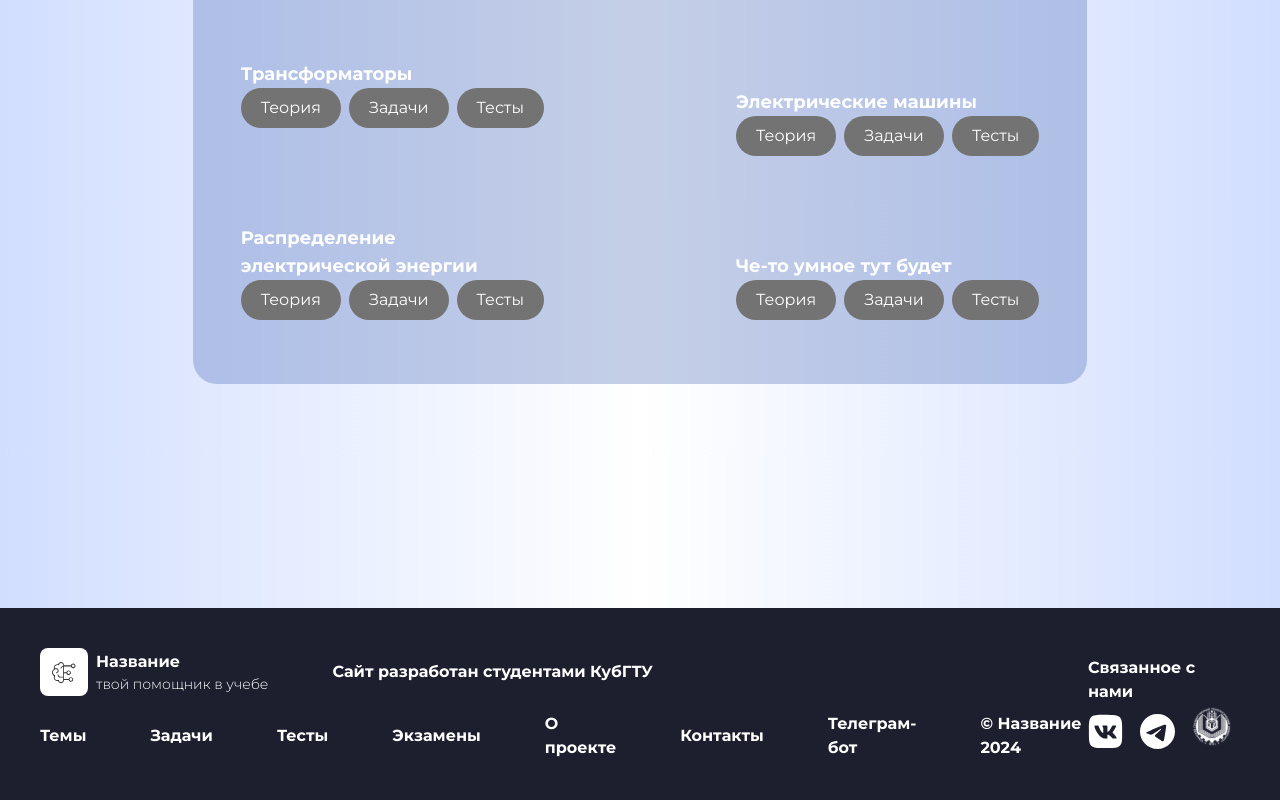
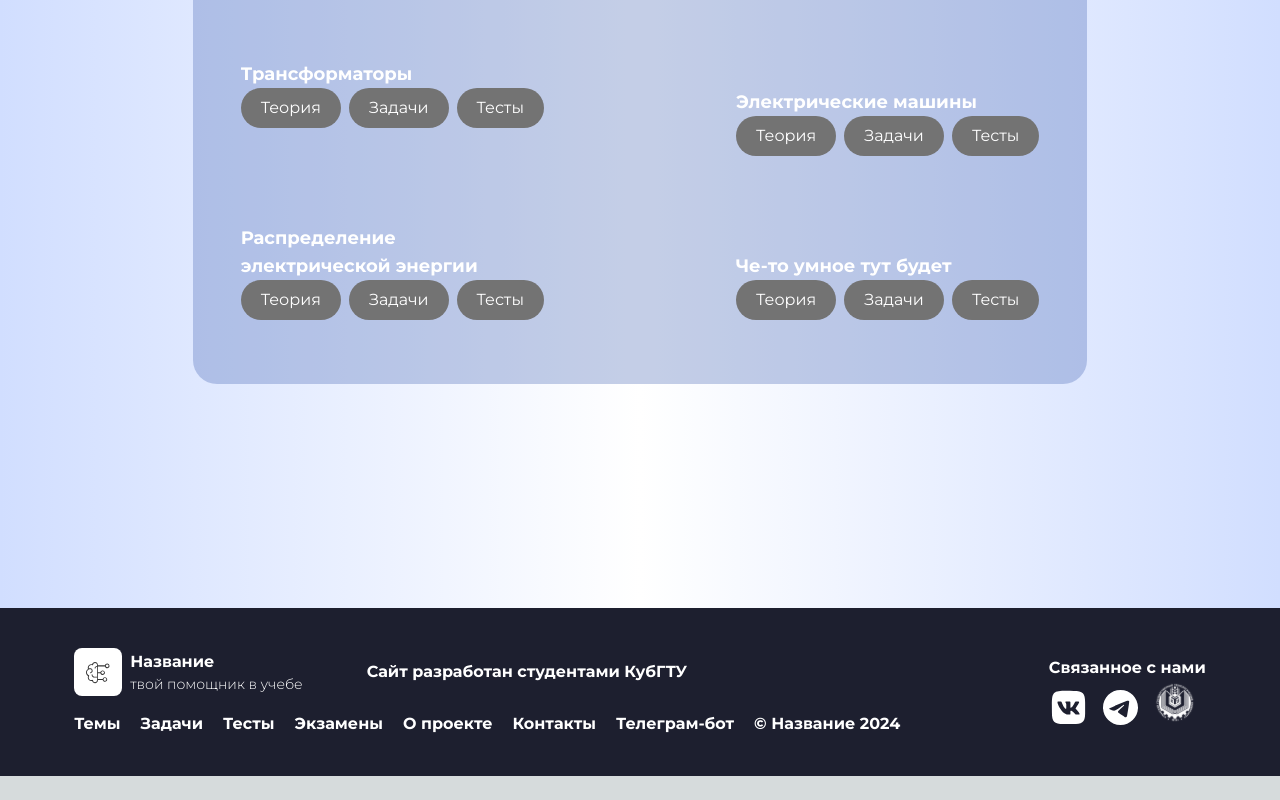
Before and after one commit to dmitsai/electronic-next, a Next.js app: page /theme in a window 1280 px wide. Shown: the part 816-1616 px from the top of the page. After the commit the page ends 1592 px from the top, so only its background shows below. Built offline with nearby package versions, Linux system fonts and the light colour scheme.

Commit message:
[fix] fix styles for category,card and footer

```diff
--- a/src/app/page.tsx
+++ b/src/app/page.tsx
@@ -30,7 +30,7 @@ export default function Home() {
           </div>
         <NavInput href={"/theme"}/>
       </div>
-      <div className={'flex flex-row gap-x-5  items-center justify-between py-32 mt-40 w-full px-80  bg-gradient-to-r from-mid-end via-mid-center to-mid-end' }>
+      <div className={'flex flex-row gap-x-5  items-center justify-around py-32 mt-40 w-full  bg-gradient-to-r from-mid-end via-mid-center to-mid-end' }>
           <div className={'flex flex-col gap-y-24 text-category-title'}>
             <Category placeholder={"Основы электростатики"}/>
             <Category placeholder={"Электромагнетизм и электромагнитная индукция"}/>
@@ -44,9 +44,9 @@ export default function Home() {
             <Category placeholder={"Че-то умное тут будет"}/>
           </div>
       </div>
-      <div className={'flex flex-col items-center justify-center bg-gradient-to-t  from-white to-bottom-start w-full  px-80 pb-60 pt-24 relative gap-y-52'}>
+      <div className={'flex flex-col items-center justify-center bg-gradient-to-t  from-white to-bottom-start w-full px-32  py-24 relative gap-y-52'}>
         <div className={'flex flex-row gap-x-36'}>
-              <InfoCard placeholder={"Подготовка к парам и экзаменам"} icon={<BookIcon/>}>
+              <InfoCard placeholder={"Подготовка к парам и экзаменам"} icon={<BookIcon className= {'w-24 h-24'}/>}>
                 <p>Наш сайт предлагает широкий выбор
                   материалов для подготовки к экзаменам по
                     таким предметам, как электротехника,
@@ -58,7 +58,7 @@ export default function Home() {
               </InfoCard>
 
 
-          <InfoCard placeholder={"Самостоятельное обучение"} icon={<StudentsIcon/>}>
+          <InfoCard placeholder={"Самостоятельное обучение"} icon={<StudentsIcon className= {'w-24 h-24'}/>}>
             <p>Мы предлагаем доступ к разнообразным
                ресурсам, включая статьи, практические
                 задания и тесты для проверки знаний. Наш
--- a/src/components/Footer/ui/Footer.tsx
+++ b/src/components/Footer/ui/Footer.tsx
@@ -6,7 +6,7 @@ import Emblem from '~/assets/icons/emblem.svg';
 export const Footer = () => {
 
     return (
-        <footer className={'flex flex-row bg-footer w-full text-white py-10 justify-around px-10'}>
+        <footer className={'flex flex-row bg-footer w-full text-white py-10 justify-around '}>
             <div className={'flex flex-col gap-y-4'}>
                 <div className={'flex flex-row w-full gap-x-16 items-center'}>
                     <div className='flex flex-row items-center gap-x-2'>
@@ -20,7 +20,7 @@ export const Footer = () => {
                     </div>
                     <p className='font-bold'>Сайт разработан студентами КубГТУ</p>
                 </div>
-               <div className={'flex flex-row items-center gap-x-16 font-bold'}>
+               <div className={'flex flex-row items-center gap-x-5 font-bold'}>
                     <p>
                         Темы
                     </p>
--- a/src/components/InfoCard/ui/InfoCard.tsx
+++ b/src/components/InfoCard/ui/InfoCard.tsx
@@ -9,11 +9,11 @@ interface InfoCardProps {
 
 export const InfoCard: React.FC<InfoCardProps> = ({ placeholder, children, icon }) => {
     return (
-        <div className="flex flex-col relative justify-center items-center w-full">
+        <div className="flex flex-col relative justify-center items-center ">
             <div className="flex absolute z-30 w-28 h-28 rounded-full items-center justify-center -top-14 right-1/2 transform translate-x-1/2">
                 {icon}
             </div>
-            <div className="flex flex-col rounded-xl bg-white pt-24 pb-14 px-12 gap-y-5 text-black relative justify-center items-center ">
+            <div className="flex flex-col rounded-xl bg-white pt-24 pb-14 px-12 gap-y-5 text-black relative justify-center items-center h-96 ">
                 <p className="text-lg font-bold">{placeholder}</p>
                 <div className="flex flex-col text-black items-center w-full text-justify">
                     {children}
```
